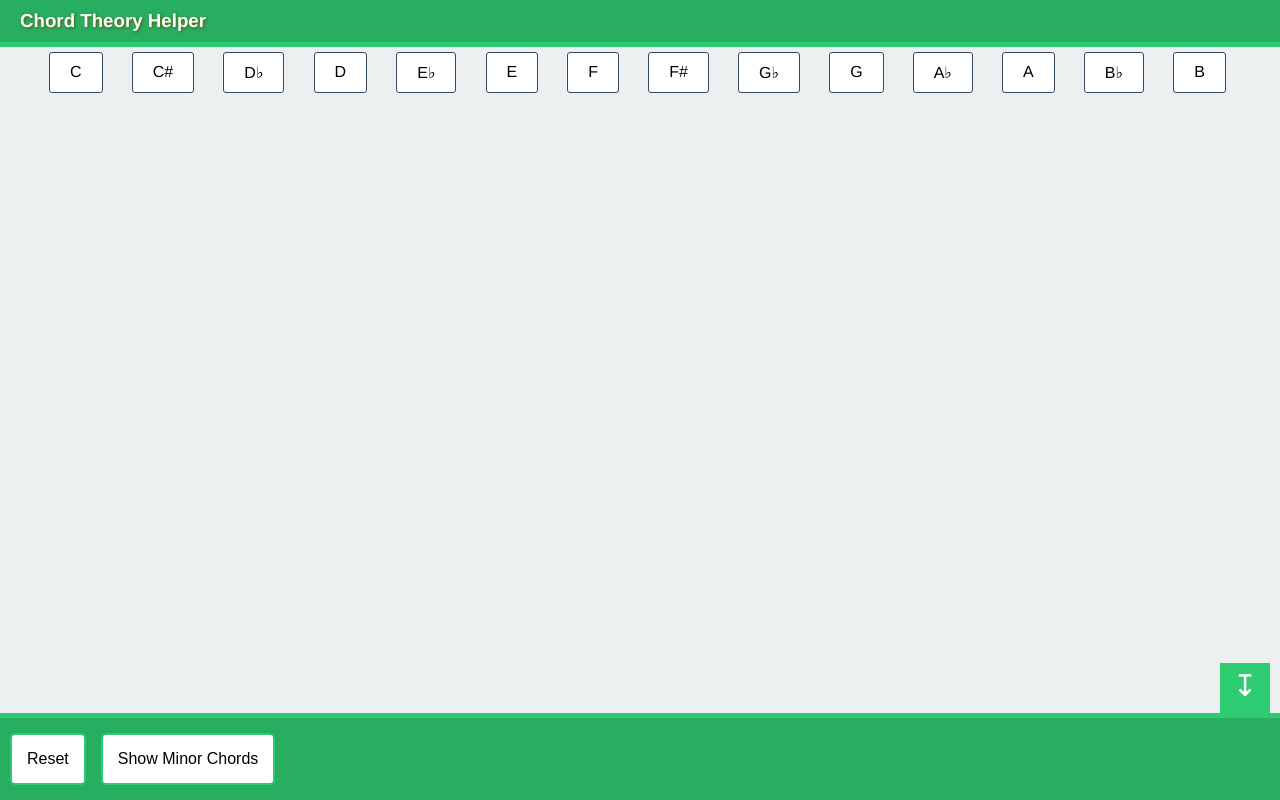
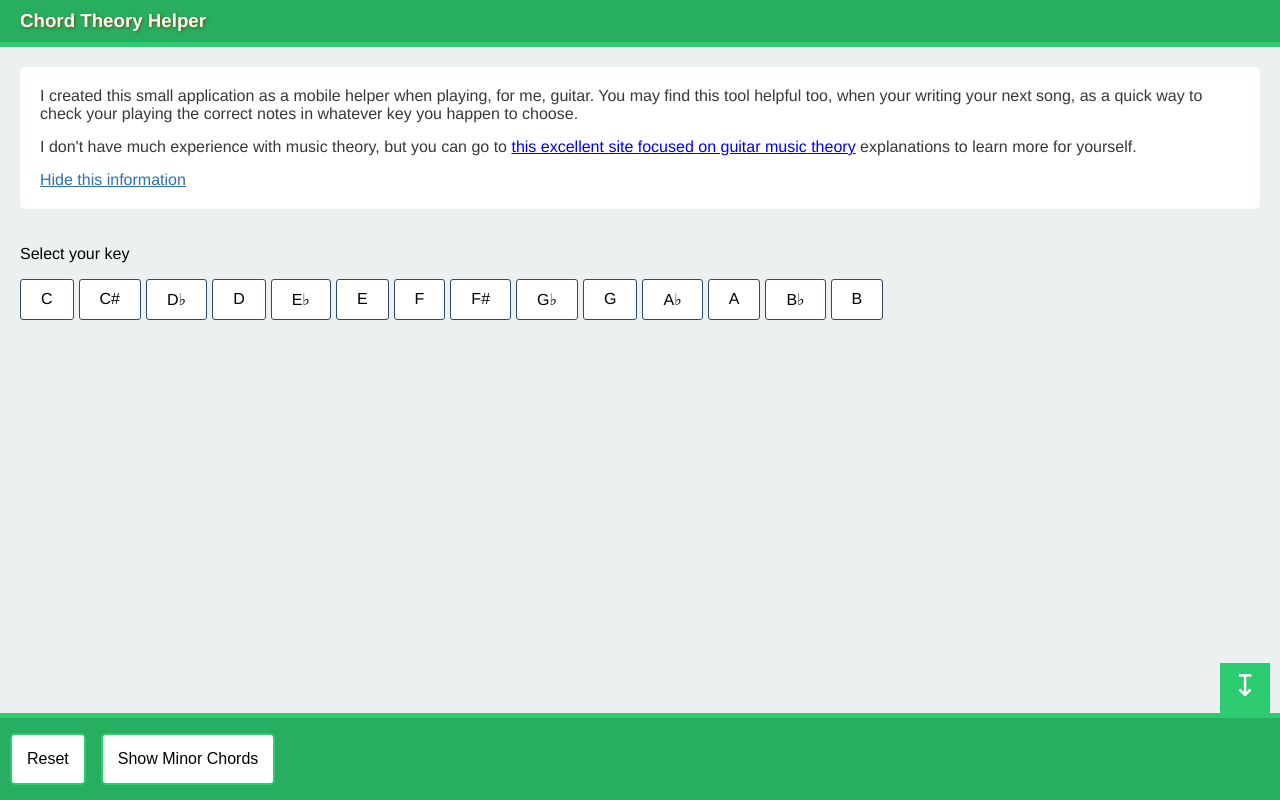
Before and after one commit to zedaenious/chord-keys, a React app: page / in a window 1280 px wide. Built offline with nearby package versions, Linux system fonts and the light colour scheme.

Commit message:
added intro text w/ toggle; big style change

```diff
--- a/src/components/App.js
+++ b/src/components/App.js
@@ -16,6 +16,11 @@ export default function App() {
     setNotes([]);
   }, [isMajor])
 
+  const [textHidden, setTextHidden] = useState(false);
+  const onToggleTextClick = () => {
+  	setTextHidden((prev) => !prev);
+  }
+
 	const [chords, setChords] = useState(majorChords);
 	const handleToggleMajorClick = () => {
 		toggleIsMajor();
@@ -33,6 +38,7 @@ export default function App() {
       chord.classList.remove('selected');
     });
   };
+
   const onResetClick = (e) => {
   	removeSelectedAll();
   	setNotes([]);
@@ -43,18 +49,23 @@ export default function App() {
 			<header>
 				<h3>Chord Theory Helper</h3>
 			</header>
-			<section>
+			<section id="intro-text">
+				<aside className={textHidden ? 'hidden' : 'shown'}>
+					<p>I created this small application as a mobile helper when playing, for me, guitar. You may find this tool helpful too, when your writing your next song, as a quick way to check your playing the correct notes in whatever key you happen to choose.</p>
+					<p>I don't have much experience with music theory, but you can go to <a href="https://www.guitarmusictheory.com/modes/" target="_blank">this excellent site focused on guitar music theory</a> explanations to learn more for yourself.</p>
+					<div onClick={onToggleTextClick}>{textHidden ? 'Show' : 'Hide'} this information</div>
+				</aside>
+			</section>
+			<section id="chord-picker">
 				<ChordPicker
-					id="chord-picker"
-					name="chord-picker"
 					chords={chords}
 					onChordClick={handleChordClick} />
 			</section>
-			<section>
+			<section id="notes-chart">
 				<Chart
 					notes={notes} />
 			</section>
-			<section>
+			<section id="lower-bar">
 				<LowerBar
 	        isMajor={isMajor}
 	        onToggleMajorClick={handleToggleMajorClick}
--- a/src/components/Chart.js
+++ b/src/components/Chart.js
@@ -12,8 +12,8 @@ export default function Chart(props) {
 	});
 
 	return (
-		<section id="notes" className="flex-container flex-flow_row-wrap flex-justify-center">
+		<div id="notes">
 			{notes}
-		</section>
+		</div>
 	);
 };
--- a/src/components/ChordPicker.js
+++ b/src/components/ChordPicker.js
@@ -2,12 +2,15 @@ import React from 'react';
 
 export default function ChordPicker(props) {
 	const chords = props.chords?.map((chord, i) => {
-		return <li onClick={props.onChordClick} key={"_chord" + i} className="chord">{chord}</li>;
+		return <li onClick={props.onChordClick} key={"_chord_" + i} className="chord">{chord}</li>;
 	});
 
 	return (
-		<ul id="chord-picker" className="flex-justify-evenly flex-wrap">
-			{chords}
-		</ul>
+		<div>
+			<p>Select your key</p>
+			<ul id="chord-picker">
+				{chords}
+			</ul>
+		</div>
 	);
 };
--- a/src/less/chord-picker.less
+++ b/src/less/chord-picker.less
@@ -5,7 +5,9 @@ ul {
 #chord-picker {
 	display: flex;
 	margin: 0;
-	padding: 5px;
+	padding: 0;
+	flex-flow: row wrap;
+	justify-content: flex-start;
 }
 
 .chord {
--- a/src/less/color-tokens.less
+++ b/src/less/color-tokens.less
@@ -18,3 +18,6 @@
 
 @wetasphalt: #34495e;
 @midnightblue: #2c3e50;
+
+@darkslate: #36383b;
+@darkyellow: #5c5b0a;
--- a/src/less/notes.less
+++ b/src/less/notes.less
@@ -1,5 +1,8 @@
 #notes {
-	padding: 10px 15px 0;
+	padding: 0;
+	display: flex;
+	justify-content: flex-start;
+	display: flex;
 
 	.note-container {
 		display: flex;
@@ -10,16 +13,16 @@
 		flex-grow: 1;
 
 		.pointer {
-			background-color: black;
+			background-color: @black;
 			color: white;
-			border: 1px solid black;
+			border: 1px solid @black;
 			padding: 5px 0;
 		}
 
 		.note {
-			background-color: white;
+			background-color: @white;
 			color: black;
-			border: 1px solid black;
+			border: 1px solid @black;
 			flex-grow: 1;
 			padding: 10px 0;
 		}
--- a/src/less/site.less
+++ b/src/less/site.less
@@ -19,17 +19,50 @@ body {
 				background-color: @darkemerald;
 				padding: 10px 20px;
 				border-bottom: 5px solid @emerald;
+				margin-bottom: 20px;
 
 				h3 {
 					color: #ffffff;
 					margin: 0;
 					padding: 0;
-					text-shadow: 1px 1px 3px #5c5b0a;
+					text-shadow: 1px 1px 3px @darkyellow;
 				}
 			}
 
 			section {
 				padding: 0 20px;
+				margin: 0 0 20px 0;
+
+				&#intro-text {
+					div {
+						color: #2c70b0;
+						text-decoration: underline;
+					}
+
+					.shown {
+						p {
+							display: block;
+						}
+					}
+
+					.hidden {
+						p {
+							display: none;
+						}
+					}
+				}
+			}
+
+			aside {
+				background-color: @white;
+				border-radius: 5px;
+				padding: 20px;
+
+				p {
+					margin: 0 0 15px 0;
+					padding: 0;
+					color: @darkslate;
+				}
 			}
 
 			#lower-bar {
```
